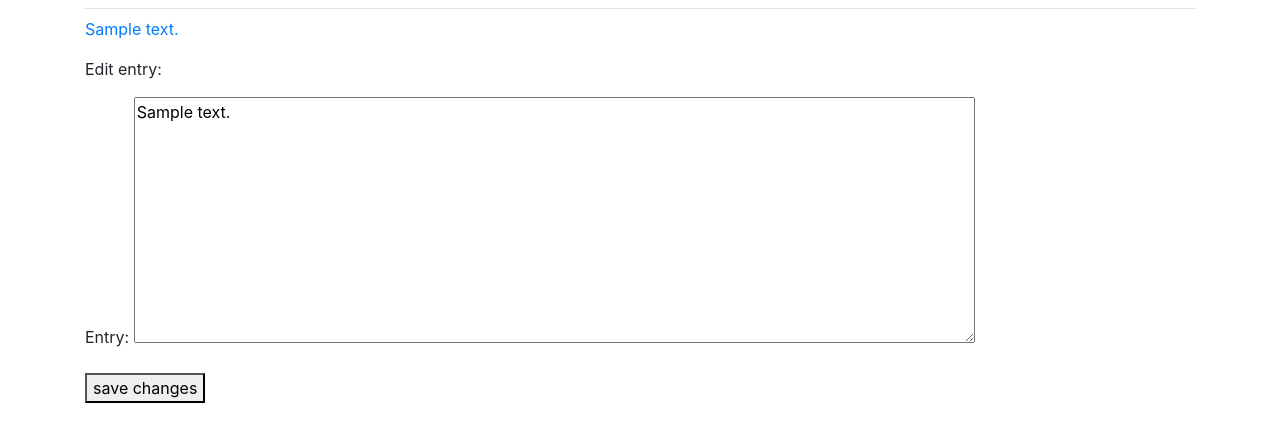
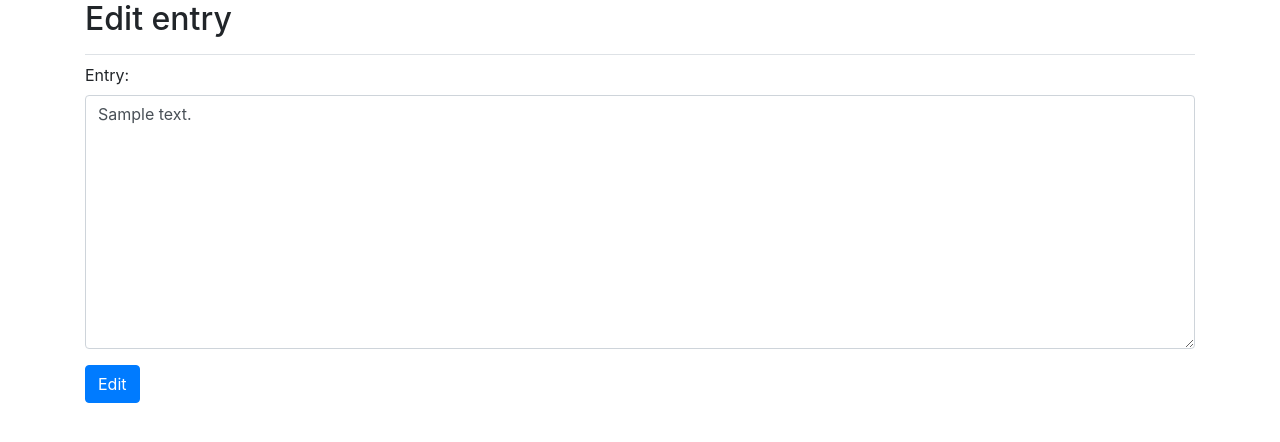
Before and after one commit to QOSIUR/learning-log, a Django app: page /edit_entry/1/ in a window 1280 px wide. Shown: the part 58-500 px from the top of the page. Run offline with Django 4.2, Linux system fonts and the light colour scheme; a user stored in the database is signed in; tables that the repository leaves empty hold one stand-in row (values such as "Sample post"); some libraries are stand-ins or nearby versions.

Commit message:
Редизайн формы редактированья записей

```diff
--- a/learning_logs/templates/learning_logs/edit_entry.html
+++ b/learning_logs/templates/learning_logs/edit_entry.html
@@ -1,15 +1,18 @@
 {% extends 'learning_logs/base.html' %}
+{% load bootstrap4 %}
+
+{% block page_header %}
+    <h2>Edit entry</h2>
+{% endblock page_header %}
 
 {% block content %}
 
-    <p><a href="{% url 'learning_logs:topic' topic.id %}">{{ topic }}</a></p>
-
-    <p>Edit entry:</p>
-
-    <form action="{% url 'learning_logs:edit_entry' entry.id %}" method="post">
-        {% csrf_token %}
-        {{ form.as_p }}
-        <button name="submit">save changes</button>
+    <form method="post" action="{% url 'learning_logs:edit_entry' entry.id%}" class="form">
+    {% csrf_token %}
+    {% bootstrap_form form %}
+    {% buttons %}
+        <button name="submit" class="btn btn-primary">Edit</button>
+    {% endbuttons %}
     </form>
 
 {% endblock content %}
--- a/users/templates/registration/login.html
+++ b/users/templates/registration/login.html
@@ -6,13 +6,13 @@
 {% endblock page_header %}
 
 {% block content %}
+
     <form method="post" action="{% url 'users:login' %}" class="form">
       {% csrf_token %}
       {% bootstrap_form form %}
       {% buttons %}
         <button name="submit" class="btn btn-primary">Log in</button>
       {% endbuttons %}
-
     </form>
 
 {% endblock content %}
```
